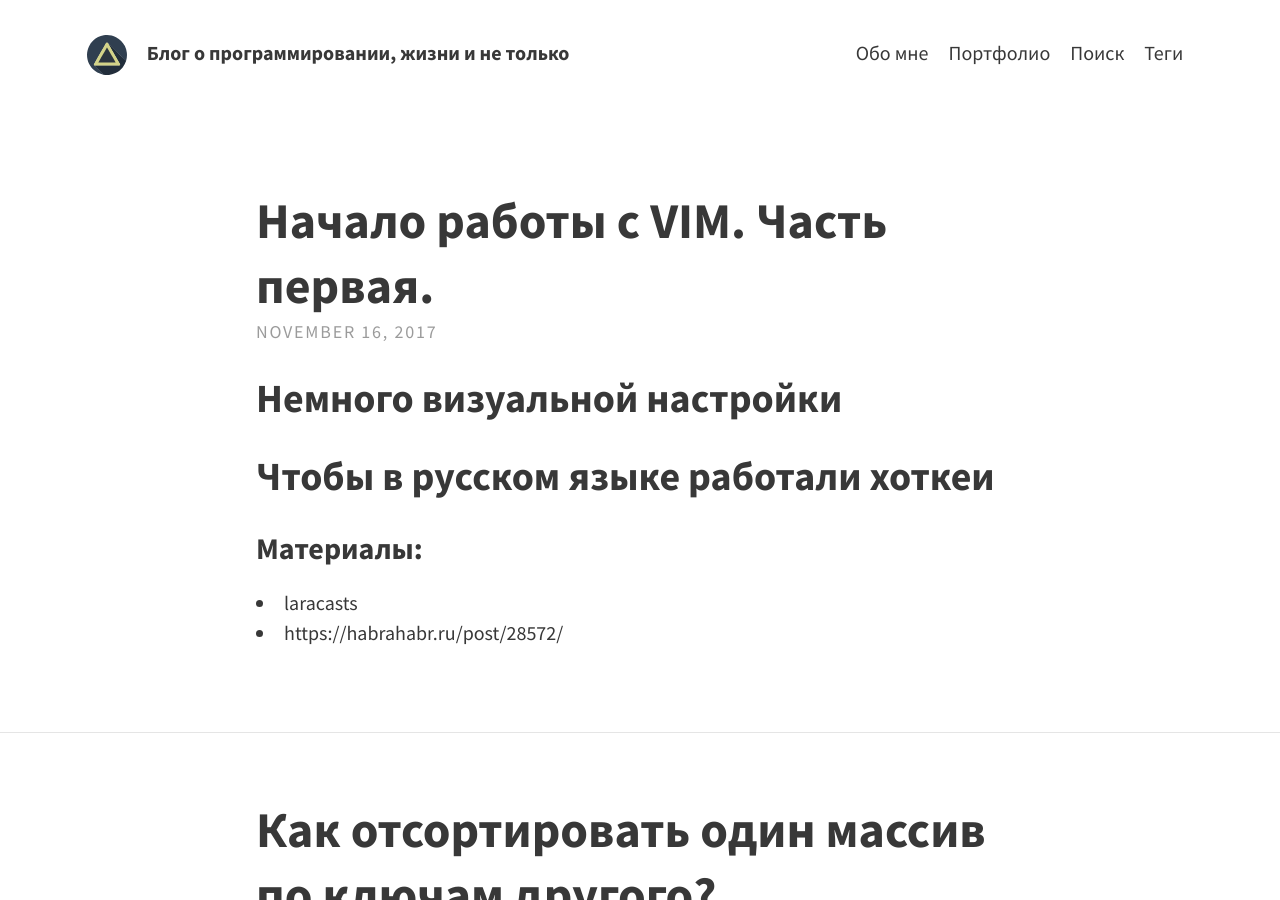
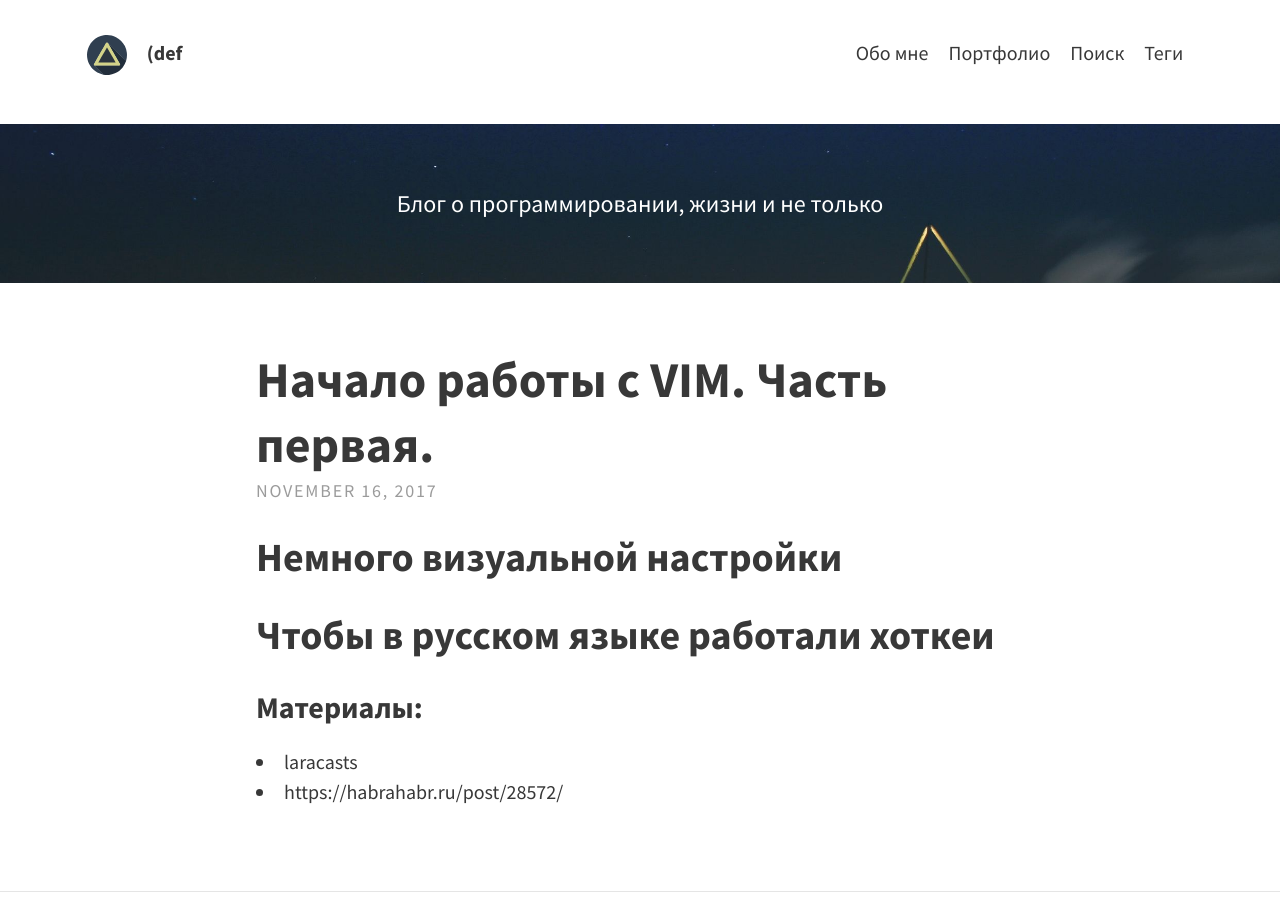
Before and after one commit to serhii73/jougene.github.io, a Jekyll site: the page built from index.html, in a window 1280 px wide and 900 px high. Built offline with Jekyll 4.4.1, drawn with Linux system fonts in a browser that asks for light colours; the list of posts is cut into pages by our own code.

Commit message:
update config

```diff
--- a/_config.yml
+++ b/_config.yml
@@ -5,14 +5,15 @@ url: "https://jougene.github.io/"
 # THEME-SPECIFIC CONFIGURATION
 theme_settings:
   # Meta
-  title: Блог о программировании, жизни и не только
+  title: (def #'blog)
   avatar: assets/img/triangle.svg
   favicon: assets/favicon.ico
   gravatar: # Email MD5 hash
   description: "A website with blog posts and pages" # used by search engines
 
   # Header and footer text
-  header_text: #placeholder
+  header_text: >
+    Блог о программировании, жизни и не только
   header_text_feature_image: assets/img/pexels/triangular.jpeg
   footer_text: >
    Powered by <a href="https://jekyllrb.com/">Jekyll</a> with <a href="https://github.com/sylhare/Type-on-Strap">Type on Strap</a>
```
